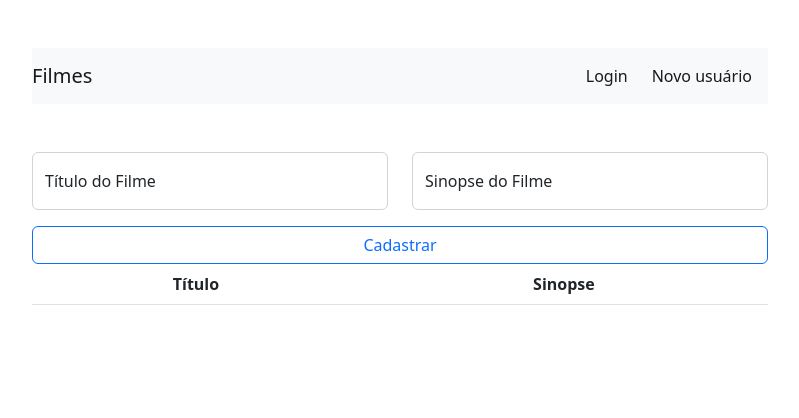
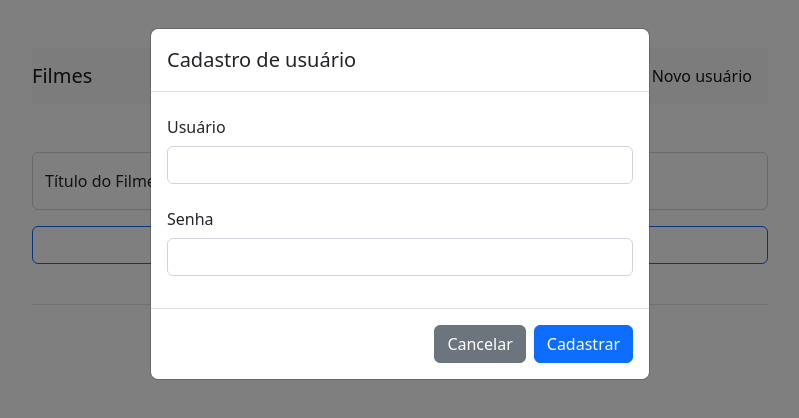
Before and after one commit to amachion/2025_2_projeto_t1_s2, a website: page front/index.html in a window 1280 px wide. Both pictures are taken after a click on the link "Novo usuário". Shown: the whole page, without its empty margins (240-1039 px from the left). Drawn offline with nearby package versions, Linux system fonts and the light colour scheme; no server answers.

Commit message:
apostila 09 até cadastro de usuário, página 79

```diff
--- a/front/index.html
+++ b/front/index.html
@@ -7,6 +7,40 @@
     <link href="https://cdn.jsdelivr.net/npm/bootstrap@5.2.3/dist/css/bootstrap.min.css" rel="stylesheet" integrity="sha384-rbsA2VBKQhggwzxH7pPCaAqO46MgnOM80zW1RWuH61DGLwZJEdK2Kadq2F9CUG65" crossorigin="anonymous">
   </head>
   <body onload="obtemFilmes()">
+
+    <div class="modal fade" id="modalCadastro">
+      <div class="modal-dialog">
+        <div class="modal-content">
+          <div class="modal-header">
+            <h3 class="modal-title fs-5">Cadastro de usuário</h3>
+          </div>
+          <div class="modal-body">
+            <div class="d-none alert alert-danger alert-dismissible fade alert-modal-cadastro"
+                 role="alert">
+            </div>
+            <form>
+              <div class="mb-3">
+                <label for="usuarioCadastroInput" class="col-form-label">Usuário</label>
+                <input type="text" id="usuarioCadastroInput" class="form-control">
+              </div>
+              <div class="mb-3">
+                <label for="passwordCadastroInput" class="col-form-label">Senha</label>
+                <input type="text" id="passwordCadastroInput" class="form-control">
+              </div>
+            </form>
+          </div>
+          <div class="modal-footer">
+            <button type="button" class="btn btn-secondary" data-bs-dismiss="modal">
+              Cancelar
+            </button>
+            <button type="button" class="btn btn-primary" onclick="cadastrarUsuario()">
+              Cadastrar
+            </button>
+          </div>
+        </div>
+      </div>
+    </div>
+
 
     <div class="container mt-5">
       <div class="row justify-content-center">
@@ -26,7 +60,8 @@
             <div class="collapse navbar-collapse" id="myNav">
               <div class="navbar-nav ms-auto">
                 <a href="#" class="nav-link active me-2" aria-current="page">Login</a>
-                <a href="#" class="nav-link active me-2">Novo usuário</a>
+                <a href="#" class="nav-link active me-2"
+                   data-bs-toggle="modal" data-bs-target="#modalCadastro">Novo usuário</a>
               </div>
             </div>
 
--- a/front/js/frontend.js
+++ b/front/js/frontend.js
@@ -1,13 +1,10 @@
 const protocolo = "http://";
 const baseURL = "localhost:3000";
-const filmesEndpoint = "/filmes";
 
 async function obtemFilmes() {
-  //console.log("teste");
+  const filmesEndpoint = "/filmes";
   const URLcompleta = `${protocolo}${baseURL}${filmesEndpoint}`;
   const filmes = (await axios.get(URLcompleta)).data;
-  // console.log(filmes)
-  //posicionar sobre o elemento tabela pela sua classe filmes
   let tabela = document.querySelector(".filmes");
   //posicionar sobre o corpo da tabela pela sua tag
   let corpoTabela = tabela.getElementsByTagName("tbody")[0];
@@ -22,6 +19,7 @@ async function obtemFilmes() {
 }
 
 async function cadastrarFilme() {
+  const filmesEndpoint = "/filmes";
   //montar a URL
   const URLcompleta = `${protocolo}${baseURL}${filmesEndpoint}`;
   //pegar os dados que o usuário digitou
@@ -29,7 +27,6 @@ async function cadastrarFilme() {
   let sinopseInput = document.querySelector("#sinopseInput");
   let titulo = tituloInput.value;
   let sinopse = sinopseInput.value;
-
   if (titulo && sinopse) {
     //limpa as caixinhas de input
     tituloInput.value = "";
@@ -59,3 +56,48 @@ async function cadastrarFilme() {
     }, 2000)
   }
 }
+async function cadastrarUsuario() {
+  //navegar na árvore DOM até os inputs
+  let usuarioCadastroInput = document.querySelector('#usuarioCadastroInput')
+  let passwordCadastroInput = document.querySelector('#passwordCadastroInput')
+  //captura os valores digitados
+  let usuarioCadastro = usuarioCadastroInput.value
+  let passwordCadastro = passwordCadastroInput.value
+  if (usuarioCadastro && passwordCadastro) {
+    //cadastrar usuário, utilizando controle de fluxos
+    try {
+      let cadastroEndpoint = '/signup'
+      let URLcompleta = `${protocolo}${baseURL}${cadastroEndpoint}`
+      await axios.post(URLcompleta, {login: usuarioCadastro, password: passwordCadastro})
+      //limpa as caixinhas
+      usuarioCadastroInput.value = ""
+      passwordCadastroInput.value = ""
+      let alert = document.querySelector('.alert-modal-cadastro')
+      alert.innerHTML = "Usuário cadastrado com sucesso!"
+      alert.classList.add('show', 'alert-success')
+      alert.classList.remove('d-none', 'alert-danger')
+      setTimeout(() => {
+        alert.classList.add('d-none')
+        alert.classList.remove('show')
+        //fechar o modal
+        let modalCadastro = bootstrap.Modal.getInstance(document.querySelector('#modalCadastro'))
+        modalCadastro.hide()
+      }, 2000)
+    }
+    catch (erro) {
+
+    }
+  }
+  else {
+    //exibir alerta para digitar campos
+    let alert = document.querySelector('.alert-modal-cadastro')
+    alert.innerHTML = "Preencha todos os campos!"
+    alert.classList.add('show', 'alert-danger')
+    alert.classList.remove('d-none')
+    setTimeout(() => {
+      alert.classList.add('d-none')
+      alert.classList.remove('show')
+    }, 2000)
+  }
+
+}
```
